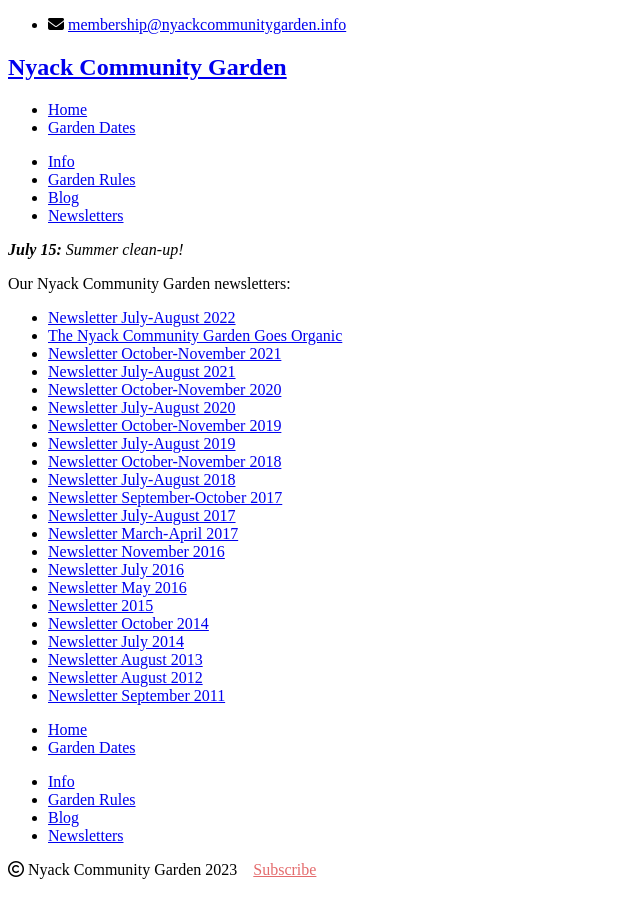
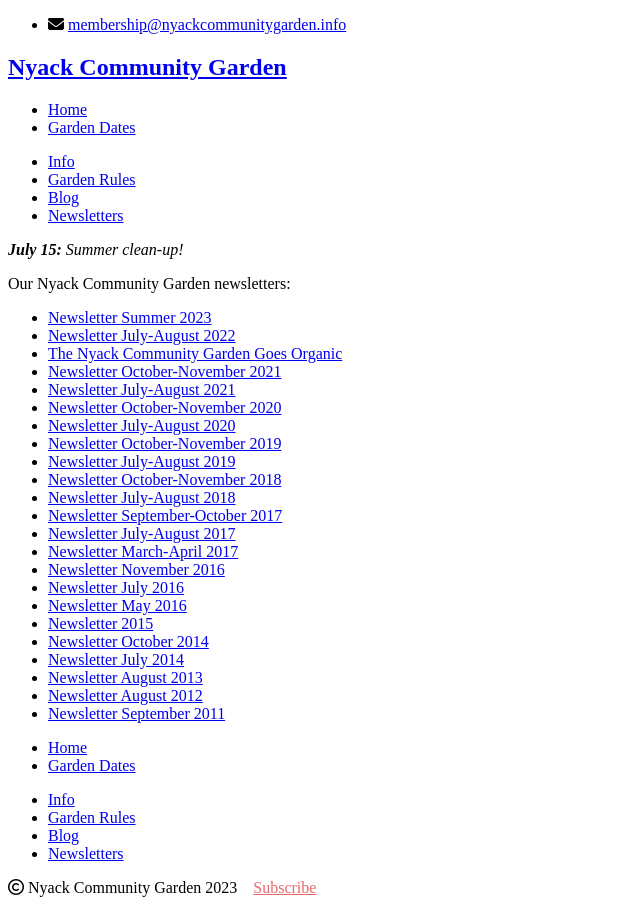
Before and after one commit to bosborne/nyackcommunitygarden, a Jekyll site: the page built from files/index.md, in a window 1280 px wide. Shown: the whole page, without its empty margins (0-640 px from the left). Built offline with Jekyll 4.4.1, drawn with Linux system fonts in a browser that asks for light colours; nearby versions of some CDN libraries; library files that are not in the unit come from our copies.

Commit message:
Upload summer newsletter

```diff
--- a/files/index.md
+++ b/files/index.md
@@ -7,6 +7,7 @@
 
 Our Nyack Community Garden newsletters:
 
+- [Newsletter Summer 2023](/pdf/NCG_2023_Summer_Newsletter.pdf)
 - [Newsletter July-August 2022](/pdf/NCG Newsletter July August 2022.pdf)
 - [The Nyack Community Garden Goes Organic](/pdf/Nyack Community Garden Goes Organic.pdf)
 - [Newsletter October-November 2021](/pdf/Newsletter_Oct_Nov_2021.pdf)
```
Also changed, not shown: 1 other file.
